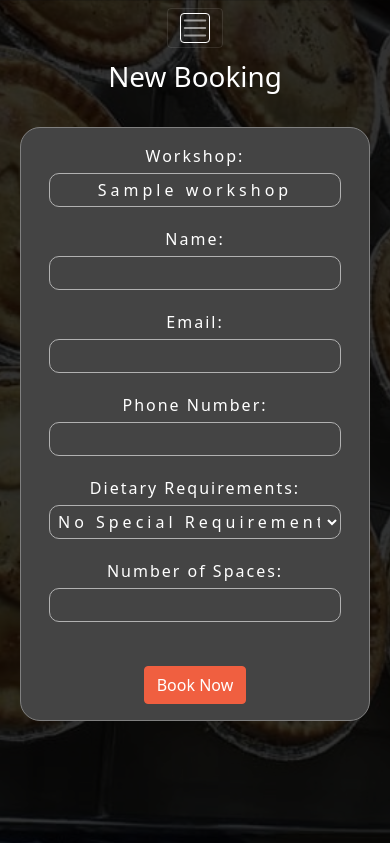
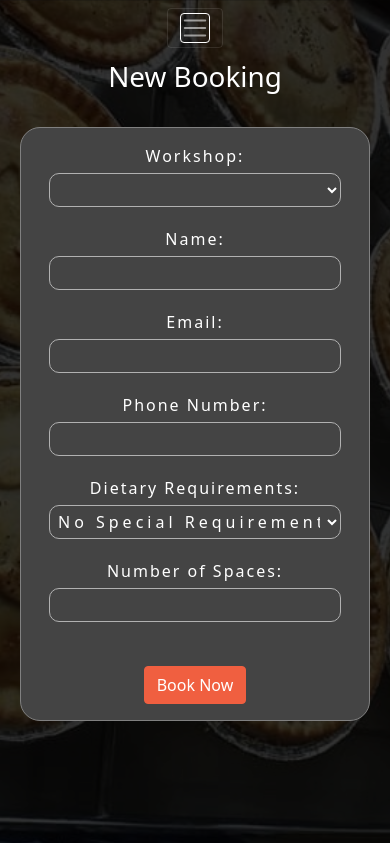
Before and after one commit to KieMerr17/PP4-Mr-Ts-Pies, a Django app: page /workshops/workshop/1/book/ in a window 390 px wide. Shown: the top 843 px of the page. Run offline with Django 4.2, Linux system fonts and the light colour scheme; a user stored in the database is signed in; tables that the repository leaves empty hold one stand-in row (values such as "Sample post"); lists and menus that the app fills with data are empty; some libraries are stand-ins or nearby versions.

Commit message:
add function to only show future events on booking form workshop selection

```diff
--- a/static/css/style.css
+++ b/static/css/style.css
@@ -370,10 +370,6 @@ footer {
     color: #444;
 }
 
-select#id_workshop {
-    appearance: none;
-}
-
 /*--------------------------------------------------------- Profile Page */
 
 #profile-card-outer {
@@ -601,6 +597,10 @@ form label {
 
 /* Media queries for medium screen sizes 575px and smaller */
 @media screen and (max-width: 575px){
+    #profile-card-outer {
+        margin-left: 5px !important;
+        margin-right: 5px !important;
+    }
 
     #signup_container {
         margin: 16px 5px 0px !important;
--- a/templates/booking_form.html
+++ b/templates/booking_form.html
@@ -22,7 +22,7 @@
                         {% csrf_token %}
                         <div class="form-group">
                             <label for="id_workshop">Workshop:</label>
-                            <select id="id_workshop" name="workshop" class="textarea-input p-1" disabled>
+                            <select id="id_workshop" name="workshop" class="textarea-input p-1">
                                 <!-- List selection of workshops, skipping the first option -->
                                 {% for value, label in form.fields.workshop.choices %}
                                     {% if forloop.counter > 1 %}
--- a/workshops/forms.py
+++ b/workshops/forms.py
@@ -1,9 +1,16 @@
 from django import forms
 from .models import Booking, Workshop, DIET
 from django.utils.safestring import mark_safe
+from datetime import date
 
 
 class BookingForm(forms.ModelForm):
+    def __init__(self, *args, **kwargs):
+        super().__init__(*args, **kwargs)
+
+        # Filter the workshops to show only future events
+        self.fields['workshop'].queryset = Workshop.objects.filter(event_date__gt=date.today())
+
     class Meta:
         model = Booking
         fields = ['workshop', 'name', 'email', 'phone_number', 'spaces', 'dietary_requirements']
```
